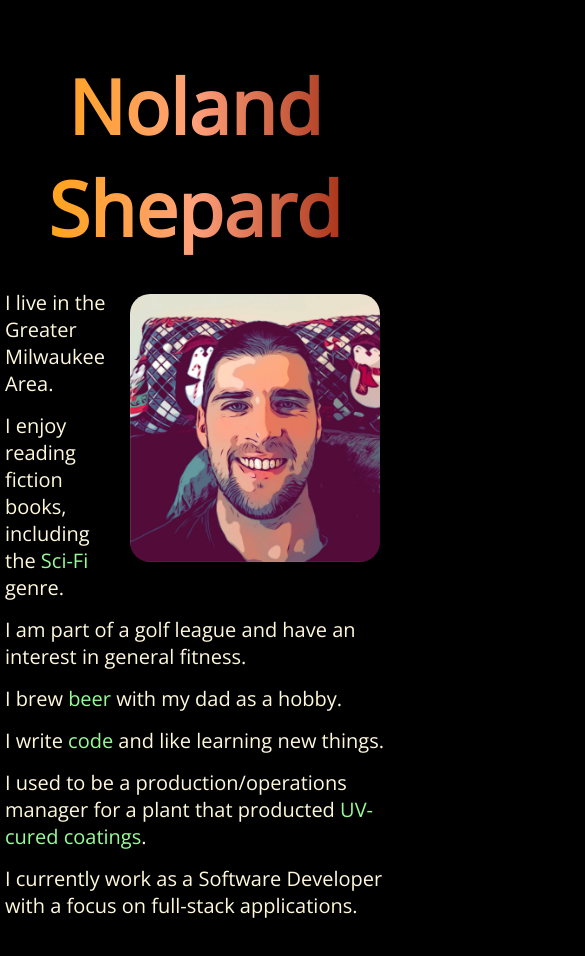
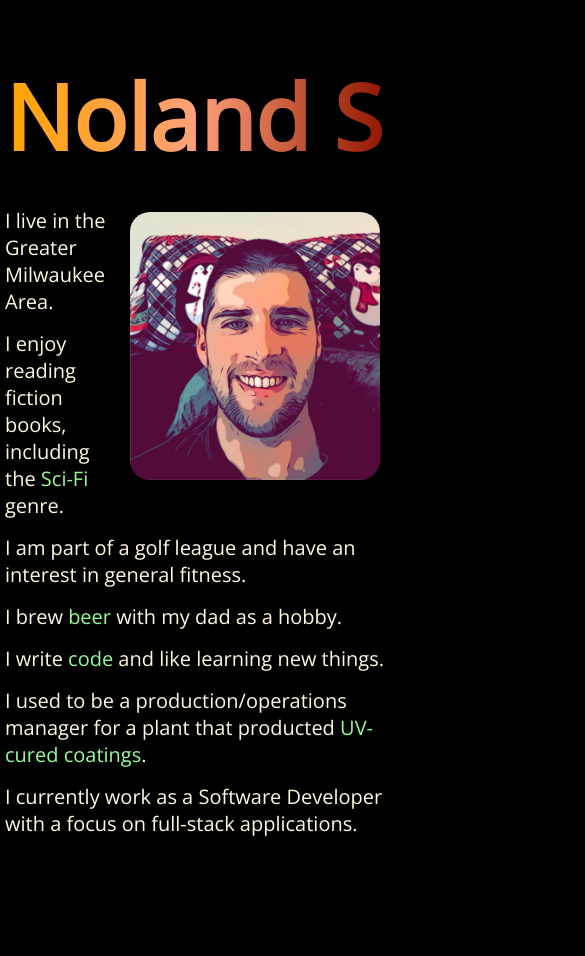
Before and after one commit to NolShepard/NolShepard.github.io, a plain HTML site: page index.html in a window 390 px wide. Shown: the top 956 px of the page, 585 px wide, since content can reach past the window. After the commit the page ends 877 px from the top, so only its background shows below. Drawn offline with nearby package versions, Linux system fonts and the light colour scheme.

Commit message:
Mobile update

```diff
--- a/index.html
+++ b/index.html
@@ -4,7 +4,6 @@
 <head>
     <meta charset="UTF-8">
     <meta http-equiv="X-UA-Compatible" content="IE=edge">
-    <meta name="viewport" content="width=device-width, initial-scale=1.0">
     <link rel="icon" type="image/png" sizes="16x16" href="favicon.ico">
     <link href='https://fonts.googleapis.com/css?family=Open Sans' rel='stylesheet'>
     <link href="style.css" rel="stylesheet" type="text/css">
@@ -13,7 +12,7 @@
 
 <body>
     <section>
-        <h1>Noland Shepard</h1>
+        <h1>Noland&nbsp;Shepard</h1>
         <img src="./portrait.jpeg" alt="Cartoon picture of website owner">
         <p>I live in the Greater Milwaukee Area.</p>
         <p>I enjoy reading fiction books, including the <a href="https://en.wikipedia.org/wiki/The_Expanse_(novel_series)" target="_blank">Sci-Fi</a> genre.</p>
--- a/style.scss
+++ b/style.scss
@@ -17,7 +17,7 @@ body {
     section {
         margin: 2rem auto;
         padding: .5rem;
-        max-width: 60rem;
+        max-width: 70rem;
 
         h1 {
             background-clip: text;
@@ -25,7 +25,7 @@ body {
                         rgba(160, 25, 0, 0.9));
             color: transparent;
             text-align: center;
-            font-size: 7.5rem;
+            font-size: 9rem;
             margin: 3rem auto;
         }
 
```
Also changed, not shown: style.css, 1 other file.
